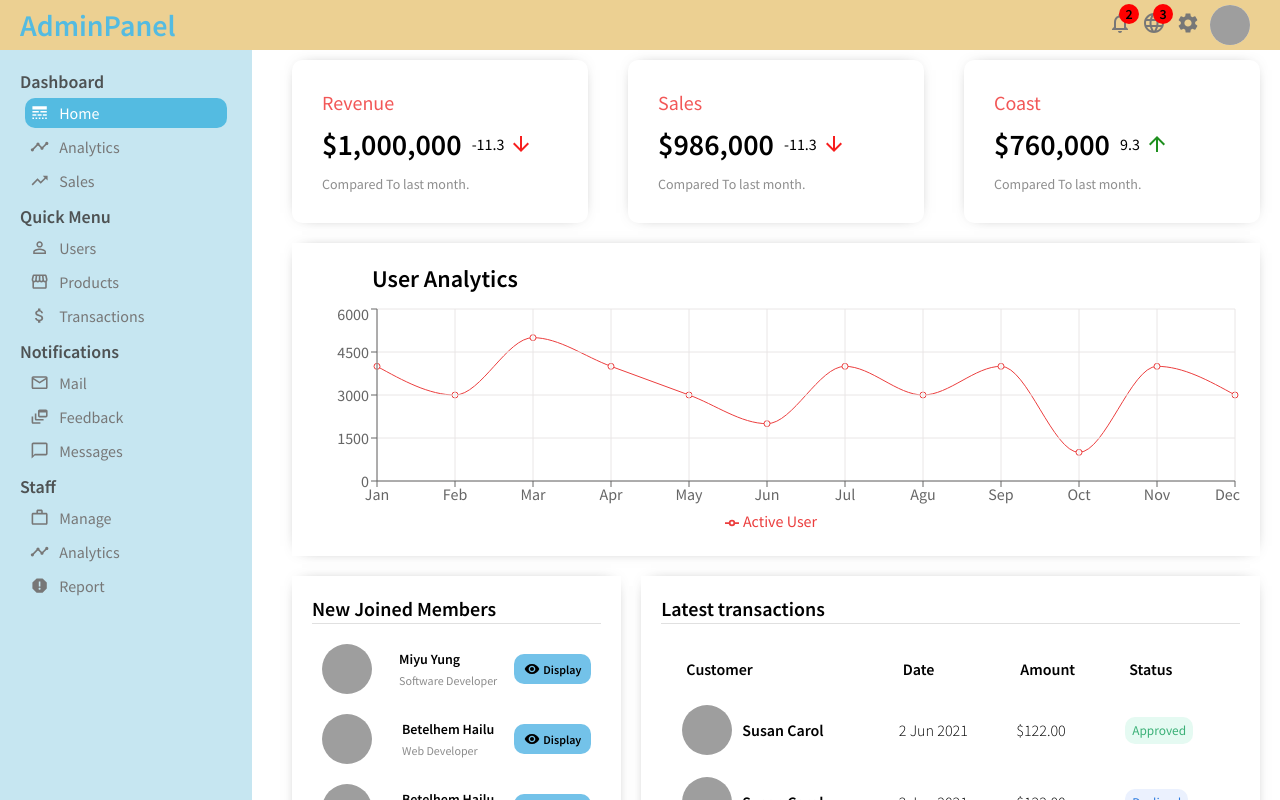
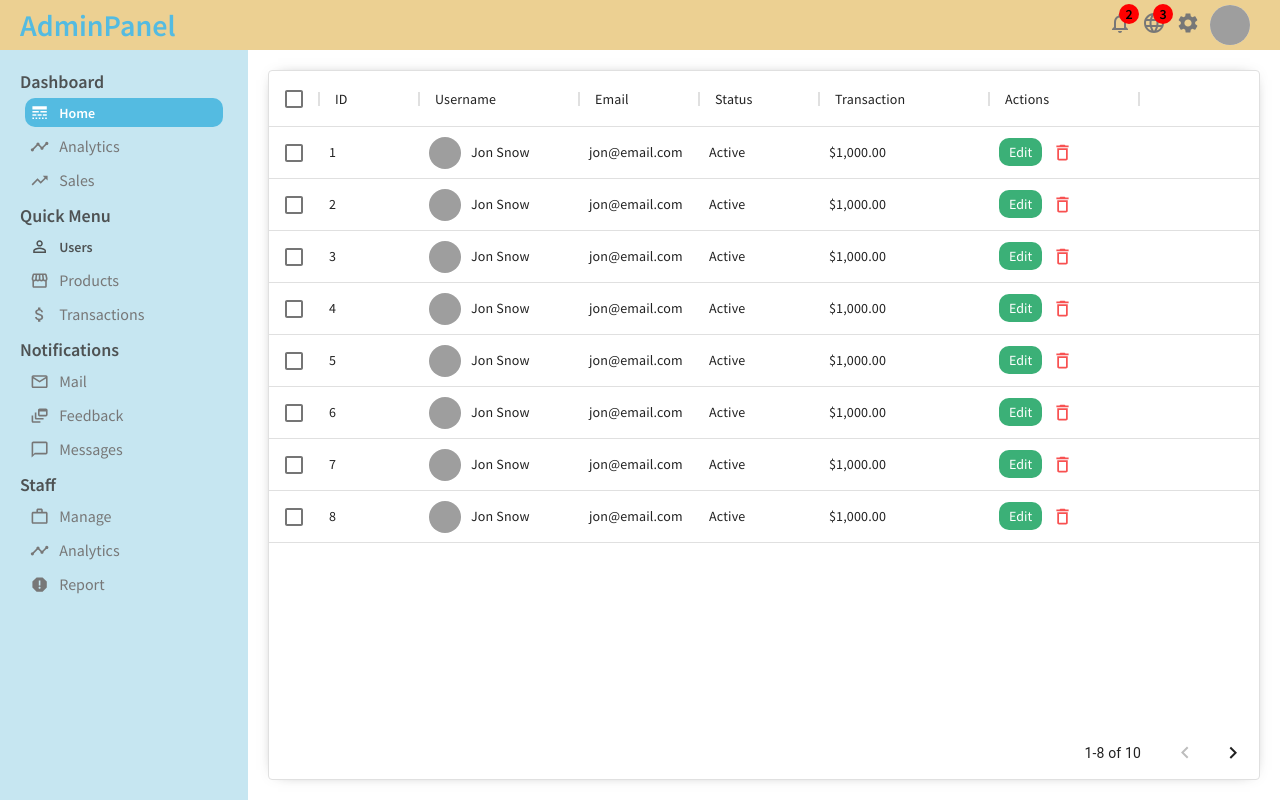
Before and after one commit to liyuKnow/react-dashboard-apps, a React (Create React App) app: page /users in a window 1280 px wide. Shown: the top 800 px of the page. Built offline with nearby package versions, Linux system fonts and the light colour scheme; grey boxes are pictures that could not be loaded; the HTML template or start-up script is replaced by a standard one.

Commit message:
user list data table, user edit page

```diff
--- a/package.json
+++ b/package.json
@@ -4,12 +4,14 @@
   "private": true,
   "dependencies": {
     "@material-ui/core": "^4.12.3",
+    "@material-ui/data-grid": "^4.0.0-alpha.37",
     "@material-ui/icons": "^4.11.2",
     "@testing-library/jest-dom": "^5.14.1",
     "@testing-library/react": "^12.0.0",
     "@testing-library/user-event": "^13.2.1",
     "react": "^17.0.2",
     "react-dom": "^17.0.2",
+    "react-router-dom": "^6.2.1",
     "react-scripts": "5.0.0",
     "recharts": "^2.1.8",
     "web-vitals": "^2.1.0"
--- a/src/App.jsx
+++ b/src/App.jsx
@@ -3,16 +3,24 @@ import SideBar from './components/sideBar/SideBar';
 import TopBar from './components/topBar/TopBar';
 import './app.css';
 import Home from './pages/home/Home';
+import { BrowserRouter as Router, Routes, Route } from 'react-router-dom';
+import { UserList } from './pages/userList/UserList';
+import User from './pages/user/User';
 
 const App = () => {
     return (
-        <div className="div">
+
+        <Router >
             <TopBar />
             <div className="container">
                 <SideBar />
-                <Home />
+                <Routes>
+                    <Route path="/" element={<Home />} />
+                    <Route path="users/*" element={<UserList />} />
+                    <Route path="user/:userId" element={<User />} />
+                </Routes>
             </div>
-        </div>
+        </Router>
     );
 };
 
--- a/src/SampleData.js
+++ b/src/SampleData.js
@@ -141,3 +141,86 @@ export const productRows = [
         price: "$120.00",
     },
 ];
+
+export const userRows = [
+    {
+        id: 1,
+        username: 'Jon Snow',
+        avatar: "https://i.pravatar.cc/150?img=5",
+        email: 'jon@email.com',
+        status: 'Active',
+        transaction: '$1,000.00',
+    },
+    {
+        id: 2,
+        username: 'Jon Snow',
+        avatar: "https://i.pravatar.cc/150?img=5",
+        email: 'jon@email.com',
+        status: 'Active',
+        transaction: '$1,000.00',
+    },
+    {
+        id: 3,
+        username: 'Jon Snow',
+        avatar: "https://i.pravatar.cc/150?img=5",
+        email: 'jon@email.com',
+        status: 'Active',
+        transaction: '$1,000.00',
+    },
+    {
+        id: 4,
+        username: 'Jon Snow',
+        avatar: "https://i.pravatar.cc/150?img=5",
+        email: 'jon@email.com',
+        status: 'Active',
+        transaction: '$1,000.00',
+    },
+    {
+        id: 5,
+        username: 'Jon Snow',
+        avatar: "https://i.pravatar.cc/150?img=5",
+        email: 'jon@email.com',
+        status: 'Active',
+        transaction: '$1,000.00',
+    },
+    {
+        id: 6,
+        username: 'Jon Snow',
+        avatar: "https://i.pravatar.cc/150?img=5",
+        email: 'jon@email.com',
+        status: 'Active',
+        transaction: '$1,000.00',
+    },
+    {
+        id: 7,
+        username: 'Jon Snow',
+        avatar: "https://i.pravatar.cc/150?img=5",
+        email: 'jon@email.com',
+        status: 'Active',
+        transaction: '$1,000.00',
+    },
+    {
+        id: 8,
+        username: 'Jon Snow',
+        avatar: "https://i.pravatar.cc/150?img=5",
+        email: 'jon@email.com',
+        status: 'Active',
+        transaction: '$1,000.00',
+    },
+    {
+        id: 9,
+        username: 'Jon Snow',
+        avatar: "https://i.pravatar.cc/150?img=5",
+        email: 'jon@email.com',
+        status: 'Active',
+        transaction: '$1,000.00',
+    },
+    {
+        id: 10,
+        username: 'Jon Snow',
+        avatar: "https://i.pravatar.cc/150?img=5",
+        email: 'jon@email.com',
+        status: 'Active',
+        transaction: '$1,000.00',
+    },
+]
--- a/src/components/sideBar/SideBar.jsx
+++ b/src/components/sideBar/SideBar.jsx
@@ -1,6 +1,7 @@
 import { AttachMoney, ChatBubbleOutline, DynamicFeed, Home, LineStyle, MailOutline, PermIdentity, Report, Storefront, Timeline, TrendingUp, WorkOutline } from '@material-ui/icons';
 import React from 'react';
 import './sideBar.css';
+import { Link } from 'react-router-dom';
 
 const SideBar = () => {
     return (
@@ -11,10 +12,12 @@ const SideBar = () => {
                         Dashboard
                     </h3>
                     <ul className="sidebar-list">
+                        <Link to="/" className="link">
                             <li className="sidebar-list-item active">
                                 <LineStyle className="sidebar-list-icon" />
                                 <span className="sidebar-list-title">Home</span>
                             </li>
+                        </Link>
                         <li className="sidebar-list-item">
                             <Timeline className="sidebar-list-icon" />
                             <span className="sidebar-list-title">Analytics</span>
@@ -28,10 +31,12 @@ const SideBar = () => {
                         Quick Menu
                     </h3>
                     <ul className="sidebar-list">
+                        <Link to="users" className="link">
                             <li className="sidebar-list-item">
                                 <PermIdentity className="sidebar-list-icon" />
                                 <span className="sidebar-list-title">Users</span>
                             </li>
+                        </Link>
                         <li className="sidebar-list-item">
                             <Storefront className="sidebar-list-icon" />
                             <span className="sidebar-list-title">Products</span>
--- a/src/components/sideBar/sideBar.css
+++ b/src/components/sideBar/sideBar.css
@@ -31,7 +31,14 @@
     margin: 0;
 }
 
-.sidebar-list-item {
+.link {
+    color: rgb(78, 82, 83);
+    text-decoration: none;
+    font-size: 14px;
+    font-weight: 600;
+}
+
+.sidebar-list-item  {
     padding: 5px;
     margin-bottom: 4px;
     display: flex;
--- /dev/null
+++ b/src/pages/user/User.css
@@ -0,0 +1,77 @@
+.user {
+    flex: 4;
+    padding: 20px;
+}
+
+.user-title-container {
+    display: flex;
+    justify-content: space-between;
+    align-items: center;
+}
+
+.user-title {
+    /* font-size: 1.5em;
+    font-weight: bold; */
+}
+
+.add-user-btn {
+    background-color: #00a8ff;
+    color: white;
+    border: none;
+    font-size: 16px;
+    border-radius: 5px;
+    padding: 10px 15px;
+    margin-right: 10px;
+    cursor: pointer;
+}
+
+.user-container {
+    display: flex;
+    margin-top: 20px;
+}
+
+.user-show{
+    flex:1;
+    padding: 20px;
+    margin-right: 20px;
+    -webkit-box-shadow: 0px 0px 15px -10px rgba(0, 0, 0, 0.75);
+    box-shadow: 0px 0px 15px -10px rgba(0, 0, 0, 0.75);
+}
+
+.user-show-top {
+    display: flex;
+    align-items: center;
+}
+
+.user-show-avatar {
+    width: 40px;
+    height: 40px;
+    border-radius: 50%;
+    object-fit: cover;
+    margin-right: 20px;
+}
+.user-show-info{
+    display: flex;
+    flex-direction: column;
+}
+
+.user-show-username {
+    font-size: 1.2em;
+    font-weight: bold;
+}
+
+.user-show-job{
+    font-size: 1em;
+    color: #999;
+}
+
+.user-show-bottom {
+    margin-top: 20px;
+}
+
+.user-update {
+    flex:2;
+    padding: 20px;
+    -webkit-box-shadow: 0px 0px 15px -10px rgba(0, 0, 0, 0.75);
+    box-shadow: 0px 0px 15px -10px rgba(0, 0, 0, 0.75);
+}
--- /dev/null
+++ b/src/pages/user/User.jsx
@@ -0,0 +1,32 @@
+import React from 'react';
+import './User.css';
+
+const User = () => {
+    return (
+        <div className='user'>
+            <div className="user-title-container">
+                <h1 className="user-title">Edit User</h1>
+                <button className="add-user-btn">Add User</button>
+            </div>
+            <div className="user-container">
+                <div className="user-show">
+                    <div className="user-show-top">
+                        <img src="https://i.pravatar.cc/150?img=5" alt="" className="user-show-avatar" />
+                        <div className="user-show-info">
+                            <span className="user-show-username">Alice Blue</span>
+                            <span className="user-show-job">Software Developer</span>
+                        </div>
+                        <div className="user-show-bottom">
+
+                        </div>
+                    </div>
+                </div>
+                <div className="user-update">
+                    <h1>Jirta</h1>
+                </div>
+            </div>
+        </div>
+    );
+};
+
+export default User;
--- a/src/pages/userList/UserList.css
+++ b/src/pages/userList/UserList.css
@@ -1,3 +1,53 @@
 .user-list{
     flex: 4;
+    margin: 20px;
+    -webkit-box-shadow: 0px 0px 15px -10px rgba(0, 0, 0, 0.75);
+    box-shadow: 0px 0px 15px -10px rgba(0, 0, 0, 0.75);
 }
+
+.user-list-username-column{
+    display: flex;
+    align-items: center;
+    justify-content: center;
+}
+
+.user-list-avatar {
+    width: 32px;
+    height: 32px;
+    border-radius: 50%;
+    object-fit: cover;
+    margin-right: 10px;
+}
+
+.user-list-edit {
+    border:none;
+    border-radius: 10px;
+    padding: 5px 10px;
+    margin-right: 10px;
+    font-size: 14px;
+    color: #fff ;
+    background-color: #3bb077;
+    cursor: pointer;
+}
+
+.link {
+    text-decoration: none;
+    /* color: #1a1818 ; */
+}
+
+.user-list-edit:hover {
+    background-color: #3ebce2;
+    color: #d8e7e9;
+}
+
+.user-list-delete{
+    font-size: 1.5em !important;
+    border-radius: 10px;
+    color: #f85151;
+    cursor: pointer;
+}
+
+.user-list-delete:hover{
+    background-color: #3ebce2;
+    color: #d8e7e9;
+}
--- a/src/pages/userList/UserList.jsx
+++ b/src/pages/userList/UserList.jsx
@@ -1,8 +1,79 @@
-import React from 'react';
+import React, { useState } from 'react';
 import './UserList.css';
+import { DataGrid } from "@material-ui/data-grid";
+import { userRows } from '../../SampleData';
+import { DeleteOutline } from '@material-ui/icons';
+import { Link } from 'react-router-dom';
 
 export const UserList = () => {
+    const [rows, setRows] = useState(userRows);
+
+    const handleDelete = (id) => {
+        setRows(rows.filter((item) => item.id !== id));
+    }
+
+    const columns = [
+        {
+            field: "id",
+            headerName: "ID",
+            width: 100,
+        },
+        {
+            field: "username",
+            headerName: "Username",
+            width: 160,
+            renderCell: (params) => {
+                return (
+                    <div className='user-list-username-column'>
+                        <img src={params.row.avatar} alt="" className='user-list-avatar' />
+                        {params.row.username}
+                    </div>
+                )
+            }
+        },
+        {
+            field: "email",
+            headerName: "Email",
+            width: 120
+        },
+        {
+            field: "status",
+            headerName: "Status",
+            width: 120
+        },
+        {
+            field: "transaction",
+            headerName: "Transaction",
+            width: 170
+        },
+        {
+            field: "actions",
+            headerName: "Actions",
+            width: 150,
+            renderCell: (params) => {
+                return (
+                    <>
+                        <Link className='link' to={`/user/${params.row.id}`}>
+                            <button className="user-list-edit">
+                                Edit
+                            </button>
+                        </Link>
+                        <DeleteOutline onClick={() => { handleDelete(params.row.id) }} className="user-list-delete" />
+                    </>
+                )
+            }
+        }
+    ]
+
     return (
-        <div className='user-list'></div>
+        <div className='user-list'>
+            <DataGrid
+                rows={rows}
+                disableSelectionOnClick
+                columns={columns}
+                pageSize={8}
+                checkboxSelection
+            />
+        </div>
     );
 };
```
Also changed, not shown: 1 other file (tests, documents, lock files or other folders). Lines whose indentation alone changed are shown as unchanged.
